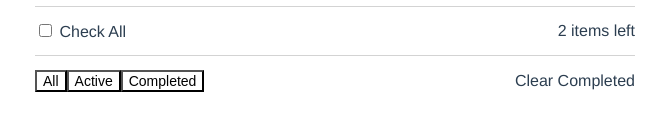
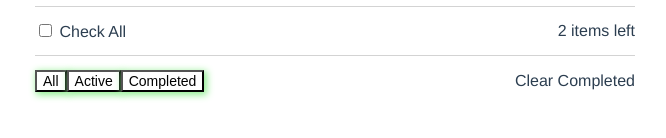
Before and after one commit to TarasovArtem/project-Vue, a Vue app in the folder todo-vue/: page / in a window 1280 px wide. Shown: the part 334-472 px from the top of the page, without its empty margins (305-971 px from the left). Built offline with nearby package versions, Linux system fonts and the light colour scheme.

Commit message:
button-box-shadow

```diff
--- a/todo-vue/src/components/TodoList.vue
+++ b/todo-vue/src/components/TodoList.vue
@@ -69,10 +69,9 @@ export default {
       if (this.filter === 'all') {
         return this.todos;
       } else if (this.filter === 'active') {
-          return this.todos.filter(todo => !todo.completed)
+        return this.todos.filter(todo => !todo.completed);
       } else if (this.filter === 'completed')
-        return this.todos.filter(todo => todo.completed)
-
+        return this.todos.filter(todo => todo.completed);
     },
   },
   directives: {
@@ -191,6 +190,7 @@ button {
   font-size: 14px;
   background-color: white;
   appearance: none;
+  box-shadow: 2px 2px 7px 1px lightgreen;
 
   &:hover {
     background: lightgreen;
```
